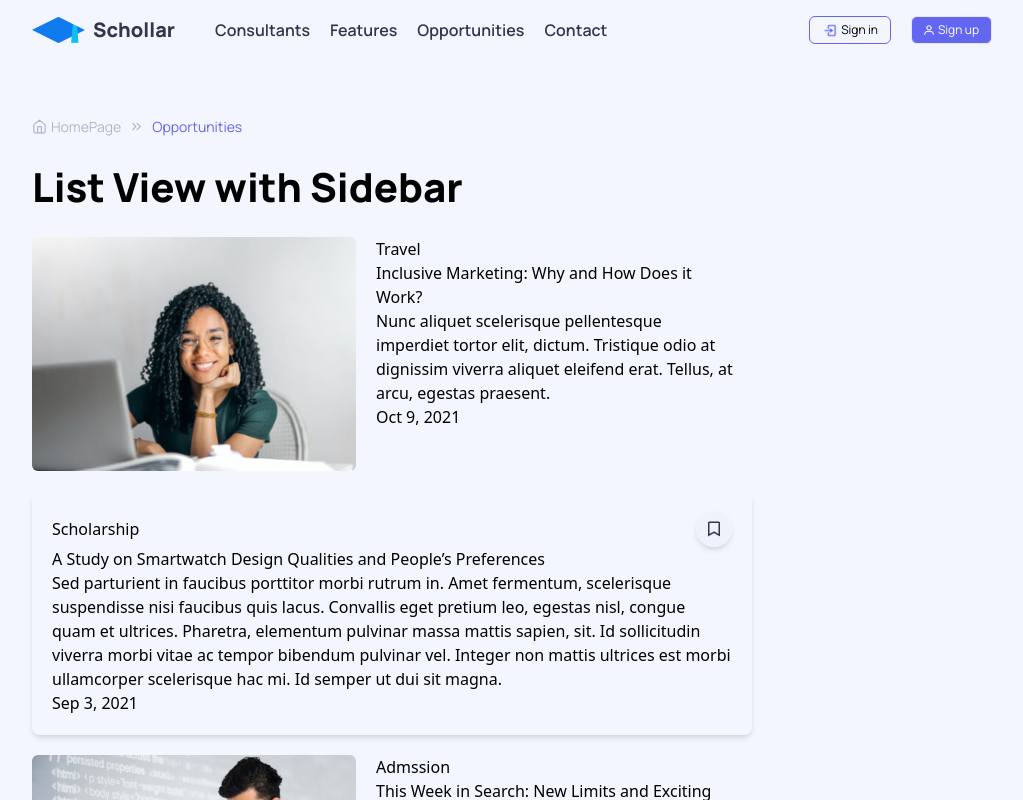
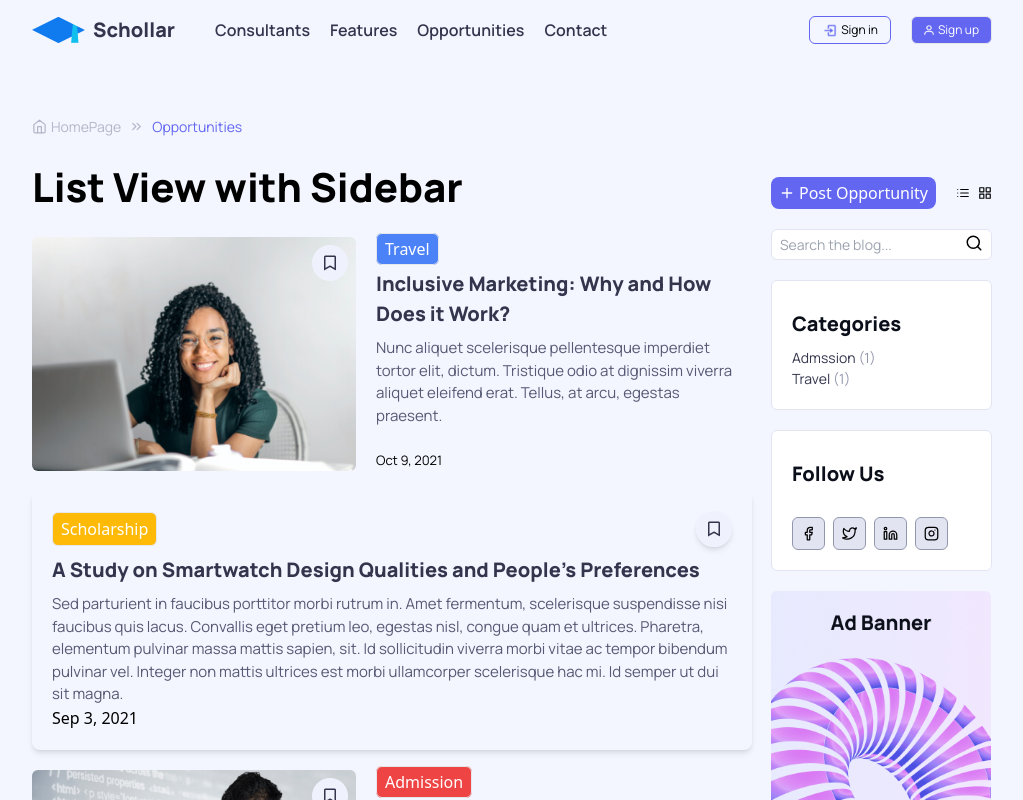
Before and after one commit to Zeddic-SMO/schollar-frontend, a React (Vite) app: page /opportuities in a window 1280 px wide. Shown: the top 800 px of the page, without its empty margins (128-1151 px from the left). Built offline with nearby package versions, Linux system fonts and the light colour scheme; the HTML template or start-up script is replaced by a standard one.

Commit message:
Opportunities Page

```diff
--- a/src/components/Opportunities/MainSection.jsx
+++ b/src/components/Opportunities/MainSection.jsx
@@ -2,6 +2,19 @@ import { opportunitiesItems } from "./OpportunitiesData";
 import tag from "../../assets/media/images/opportunities/tag.png";
 
 const MainSection = () => {
+  const tagDecoration = (tagName) => {
+    if (tagName == "Travel") {
+      return `bg-[#4C82F7] text-white`;
+    } else if (tagName == "Admission") {
+      return `bg-[#EF4444] text-white`;
+    } else if (tagName == "Scholarship" || tagName == "Business") {
+      return `bg-[#FFBA08] text-white`;
+    } else if (tagName == "Visa") {
+      return `bg-[#22C55E] text-white`;
+    } else {
+      return `bg-white`;
+    }
+  };
   return (
     <div className="w-[75%]">
       <h1 className="font-ManropeExtraBold text-[30px] md:text-[40px] py-5">
@@ -12,26 +25,51 @@ const MainSection = () => {
           return (
             <div key={item.id}>
               <div className="flex gap-5">
-                <div className="w-[45%]">
+                <div className="w-[45%] relative">
+                  <img src={tag} alt="Tag" className="absolute right-2 top-2" />
                   <img src={item.img} alt={item.title} className="rounded-md" />
                 </div>
                 <div className="w-[50%]">
-                  <span>{item.tag}</span>
-                  <h4>{item.title}</h4>
-                  <p>{item.text}</p>
-                  <span>{item.date}</span>
+                  <span
+                    className={
+                      "border py-1 px-2 rounded-md " +
+                      `${tagDecoration(item.tag)}`
+                    }
+                  >
+                    {item.tag}
+                  </span>
+                  <h4 className="font-ManropeExtraBold text-[20px] text-BrandGray800 py-2">
+                    {item.title}
+                  </h4>
+                  <p className="font-ManropeRegular text-[15px] text-BrandGray700 pb-5">
+                    {item.text}
+                  </p>
+                  <span className="font-ManropeRegular text-[13px]">
+                    {item.date}
+                  </span>
                 </div>
               </div>
 
               <div className="bg-BrandGray100 p-5 my-5 rounded-lg shadow-md">
                 <div className="flex items-center justify-between">
-                  <span>{item.tag2}</span>
+                  <span
+                    className={
+                      "border py-1 px-2 rounded-md " +
+                      `${tagDecoration(item.tag2)}`
+                    }
+                  >
+                    {item.tag2}
+                  </span>
                   <span className="shadow-md rounded-full">
                     <img src={tag} alt="Tag" />
                   </span>
                 </div>
-                <h4>{item.title2}</h4>
-                <p>{item.text2}</p>
+                <h4 className="font-ManropeExtraBold text-[20px] text-BrandGray800 py-2">
+                  {item.title2}
+                </h4>
+                <p className="font-ManropeRegular text-[15px] text-BrandGray700">
+                  {item.text2}
+                </p>
                 <span>{item.date2}</span>
               </div>
             </div>
--- a/src/components/Opportunities/Opportunities.jsx
+++ b/src/components/Opportunities/Opportunities.jsx
@@ -29,7 +29,7 @@ const Opportunities = () => {
         </div>
 
         {/* The main section */}
-        <main className="flex items-center">
+        <main className="flex items-center relative">
           <MainSection />
           <SideBar />
         </main>
--- a/src/components/Opportunities/OpportunitiesData.js
+++ b/src/components/Opportunities/OpportunitiesData.js
@@ -20,7 +20,7 @@ export const opportunitiesItems = [
 
   {
     id: 2,
-    tag: "Admssion",
+    tag: "Admission",
     img: ThisWeek,
     title: "This Week in Search: New Limits and Exciting Features",
     text: "Aliquet donec cras amet orci in in neque. Ut sed diam quis consectetur purus lorem eu, sit. Aliquam eget arcu sed urna feugiat. In integer nisl at dui malesuada. Diam pellentesque lobortis elementum lacus.",
--- a/src/components/Opportunities/SideBar.jsx
+++ b/src/components/Opportunities/SideBar.jsx
@@ -1,8 +1,20 @@
-import { Grid, List, Plus } from "react-feather";
+import {
+  Facebook,
+  Grid,
+  Instagram,
+  Linkedin,
+  List,
+  Plus,
+  Search,
+  Twitter,
+} from "react-feather";
+import ads_banner from "../../assets/media/images/opportunities/banner.png";
 
 const SideBar = () => {
   return (
-    <div className="w-[25%] flex justify-between">
+    <div className="w-[25%]">
+      <div className="absolute top-10 right-0">
+        <div className="flex gap-5 justify-between">
           <button className="flex items-center gap-1 py-1 px-2 bg-BrandPrimary rounded-lg text-white">
             <Plus size={16} /> Post Opportunity
           </button>
@@ -11,6 +23,58 @@ const SideBar = () => {
             <Grid size={14} className="cursor-pointer" />
           </div>
         </div>
+
+        <div className="flex justify-between px-2 w-full py-1 my-5 bg-white border border-BrandGray300 rounded-md">
+          <input
+            type="text"
+            placeholder="Search the blog..."
+            className="font-ManropeRegular text-BrandGray600 text-[14px] bg-transparent w-[90%]"
+          />
+          <Search size={18} className="cursor-pointer" />
+        </div>
+
+        <div className="p-5 border border-BrandGray300 bg-white rounded-md">
+          <h2 className="text-BrandGray900 text-[20px] font-ManropeExtraBold py-2">
+            Categories
+          </h2>
+          <ul className="font-ManropeRegular text-[14px]">
+            <li>
+              <span className="text-BrandGray800">Admssion</span>{" "}
+              <span className="text-BrandGray600">(1)</span>
+            </li>
+            <li>
+              <span className="text-BrandGray800">Travel</span>{" "}
+              <span className="text-BrandGray600">(1)</span>
+            </li>
+          </ul>
+        </div>
+
+        <div className="p-5 mt-5 border border-BrandGray300 bg-white rounded-md">
+          <h2 className="text-BrandGray900 text-[20px] font-ManropeExtraBold py-2">
+            Follow Us
+          </h2>
+
+          <div className="flex gap-2 pt-5">
+            <span className="bg-BrandGray300 p-1 md:p-2 cursor-pointer rounded-md border-[1px] border-BrandGray600 hover:bg-BrandPrimary hover:text-white">
+              <Facebook size="15px" />
+            </span>
+            <span className="bg-BrandGray300 p-1 md:p-2 cursor-pointer rounded-md border-[1px] border-BrandGray600 hover:bg-BrandPrimary hover:text-white">
+              <Twitter size="15px" />
+            </span>
+            <span className="bg-BrandGray300 p-1 md:p-2 cursor-pointer rounded-md border-[1px] border-BrandGray600 hover:bg-BrandPrimary hover:text-white">
+              <Linkedin size="15px" />
+            </span>
+            <span className="bg-BrandGray300 p-1 md:p-2 cursor-pointer rounded-md border-[1px] border-BrandGray600 hover:bg-BrandPrimary hover:text-white">
+              <Instagram size="15px" />
+            </span>
+          </div>
+        </div>
+
+        <div>
+          <img src={ads_banner} alt="ads banner" className="w-[220px] mt-5" />
+        </div>
+      </div>
+    </div>
   );
 };
 
```
Also changed, not shown: src/assets/media/images/opportunities/banner.png (added). Lines whose indentation alone changed are shown as unchanged.
